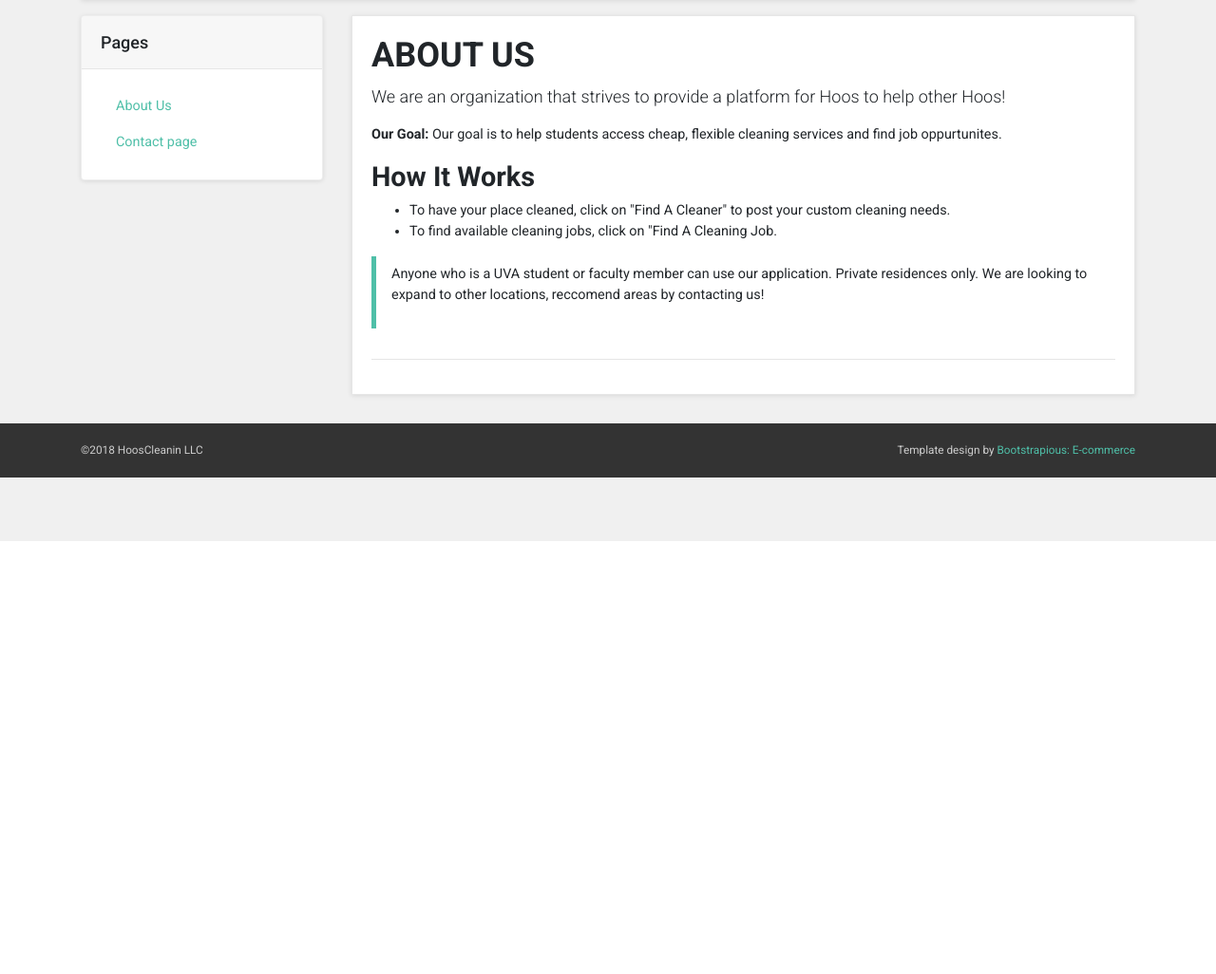
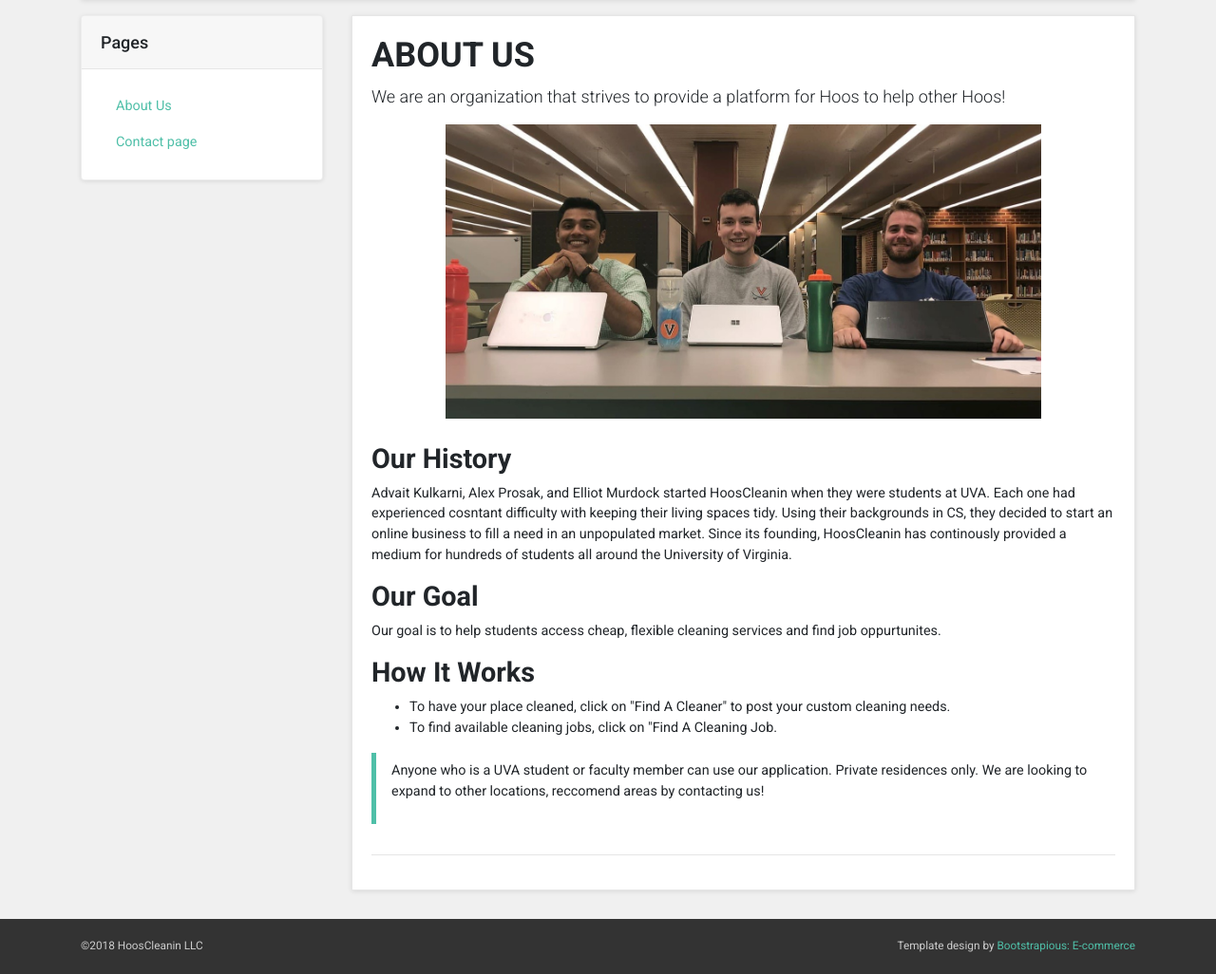
Before and after one commit to advaitk13/HoosCleanin, a PHP site: page /about.php in a window 1280 px wide. Shown: the part 230-1256 px from the top of the page at 95% size. Before the commit the page ends 800 px from the top, so only its background shows below. Run offline with PHP 8.4, Linux system fonts and the light colour scheme; some libraries are stand-ins or nearby versions.

Commit message:
about us image and changes

```diff
--- a/about.php
+++ b/about.php
@@ -154,7 +154,19 @@
               <div id="text-page" class="box">
                 <h1>ABOUT US</h1>
                 <p class="lead">We are an organization that strives to provide a platform for Hoos to help other Hoos!</p>
-                <p><strong>Our Goal: </strong>Our goal is to help students access cheap, flexible cleaning services and find job oppurtunites. </p>
+
+                  <div>
+                  <img src="img/staff.jpg" id="the_team">
+                  </div>
+
+                  <h2>Our History</h2>
+                  <p>
+                     Advait Kulkarni, Alex Prosak, and Elliot Murdock started HoosCleanin when they were students at UVA. Each one had experienced cosntant difficulty with keeping their living spaces tidy. Using their backgrounds in CS, they decided to start an online business to fill a need in an unpopulated market. Since its founding, HoosCleanin has continously provided a medium for hundreds of students all around the University of Virginia.
+
+                  </p>
+
+                <h2>Our Goal</h2>
+                Our goal is to help students access cheap, flexible cleaning services and find job oppurtunites. </p>
                 <h2>How It Works</h2>
                 <ul>
                   <li>To have your place cleaned, click on "Find A Cleaner" to post your custom cleaning needs. </li>
--- a/css/custom.css
+++ b/css/custom.css
@@ -5,3 +5,12 @@
 	font-style: oblique;
 	font-variant: small-caps;
 }
+
+#the_team {
+
+    display: block;
+    margin-left: auto;
+    margin-right: auto;
+    margin-bottom: 25px;
+    width: 80%;
+}
```
Also changed, not shown: img/staff.jpg (added).
